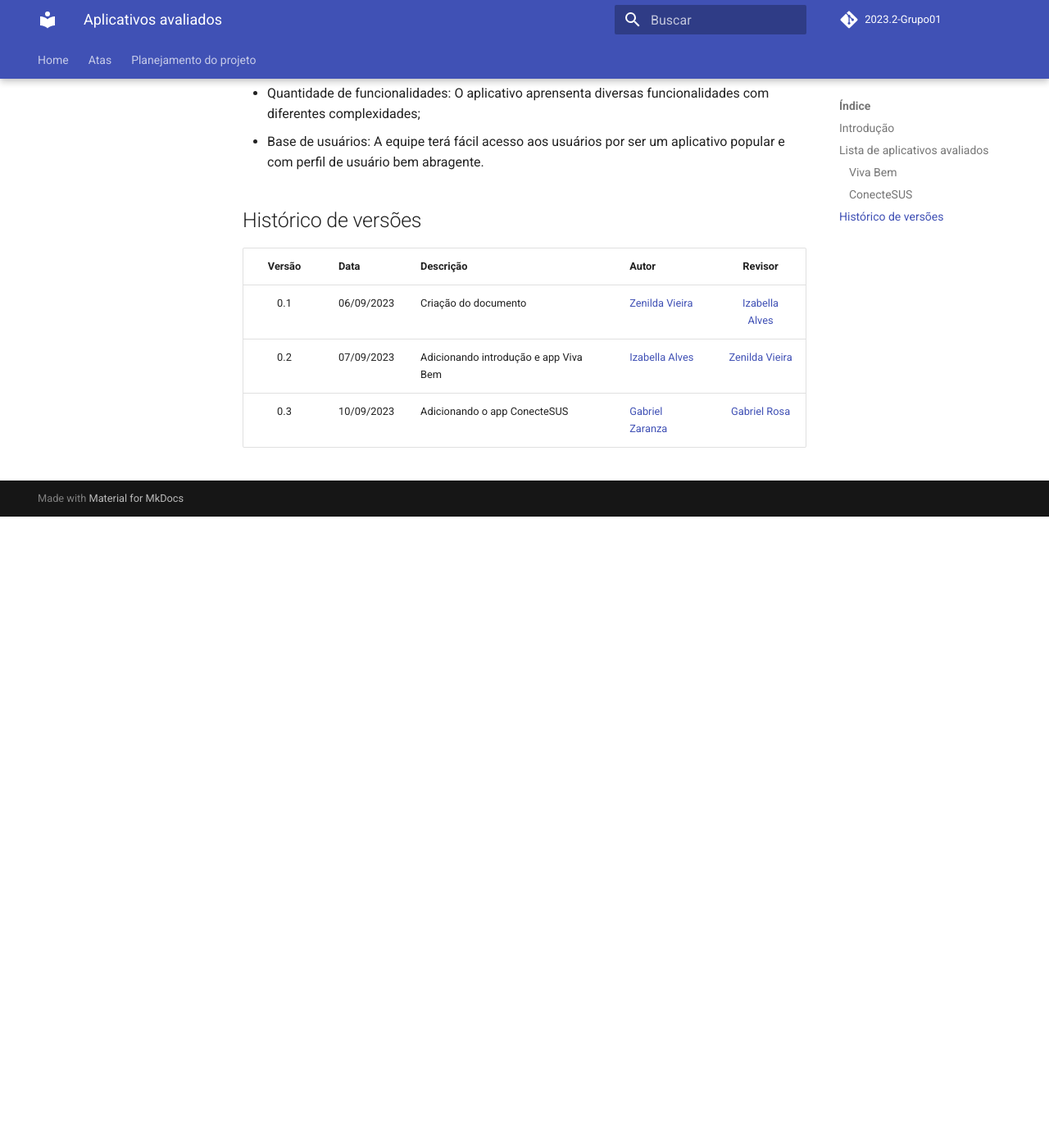
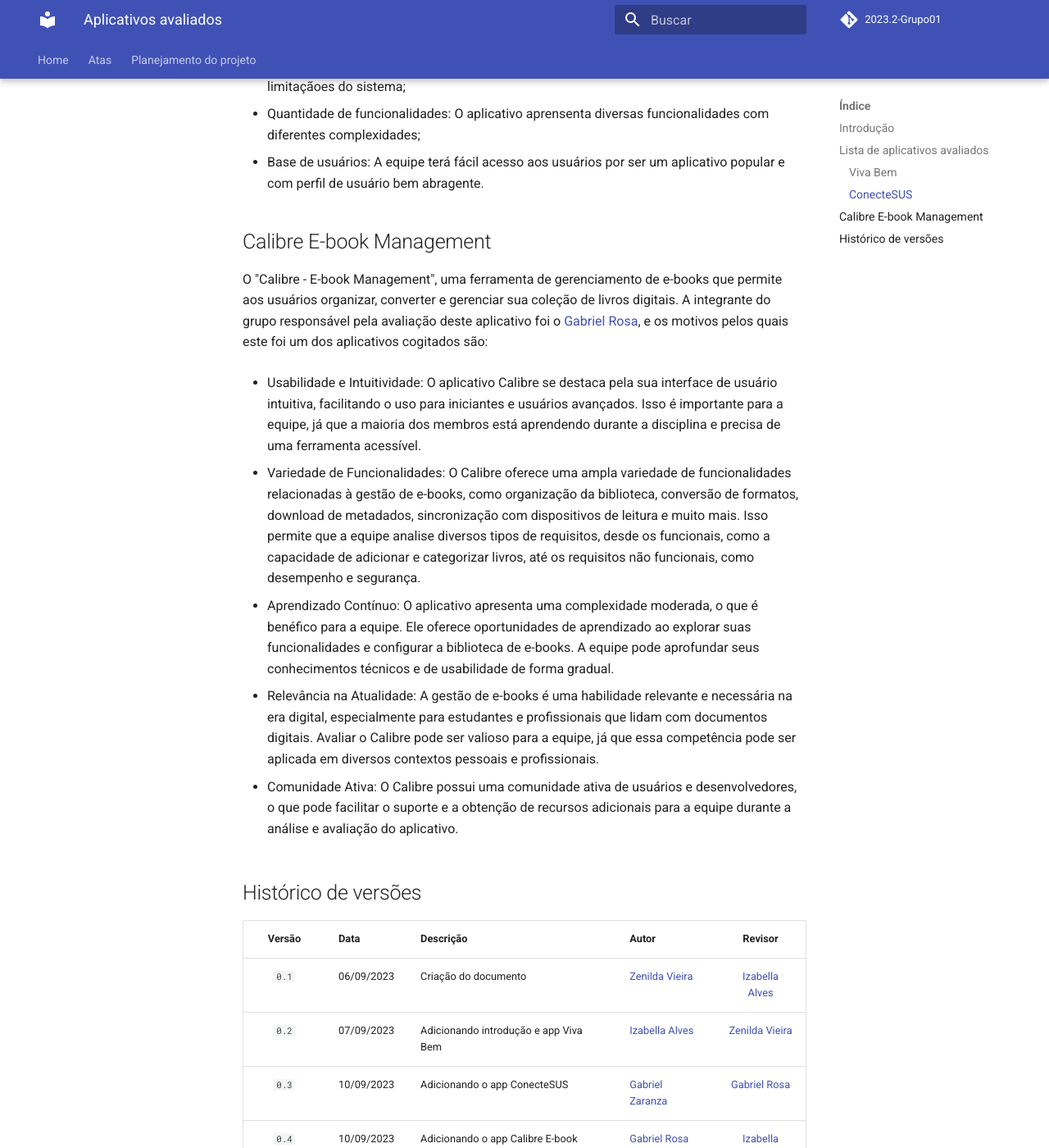
Before and after one commit to Requisitos-de-Software/2023.2-Economia-DF, an MkDocs documentation site: the page built from docs/planejamento do projeto/lista-apps-avaliados.md, in a window 1280 px wide and 1400 px high, scrolled down 1148 px. Shown: the whole window at 82% size. Built offline with MkDocs 1.6.1 and Material for MkDocs 9.7.7, drawn with Linux system fonts in a browser that asks for light colours; comment, search, counter and statistics services are not loaded; before the commit the page ends 1778 px from its top, so only the background shows below that; some of the changed text lies outside the part shown.

Commit message:
subindo calibre e-book na pasta de apps avaliados

```diff
--- a/docs/planejamento do projeto/lista-apps-avaliados.md
+++ b/docs/planejamento do projeto/lista-apps-avaliados.md
@@ -3,7 +3,7 @@
 Na fase inicial do projeto, os estudantes foram convidados a selecionar individualmente aplicativos governamentais ou de código aberto. Essa escolha tinha como propósito apresentar sugestões para o  aplicativo que seria analisado em conjunto pelo grupo durante a disciplina Requisitos de Software. A Tabela 1 fornece detalhes sobre os websites avaliados por cada membro da equipe.
 | Aplicativo avaliado               | Membro que fez a avaliação        |
 | --------------------------- | --------------------------------- |
-|                             |                                   |
+|            Calibre E-book Management                 |           [Gabriel Rosa](https://github.com/gabrielrosa09)                        |
 |     ConecteSUS                        |         [Gabriel Zaranza](https://github.com/GZaranza)                      |
 |Viva Bem                           |[Izabella Alves](https://github.com/izabellaalves)                               |
 |                             |                                   |
@@ -27,9 +27,23 @@ O aplicativo ConecteSUS é uma plataforma do Governo Federal do Brasil para inte
 - Quantidade de funcionalidades: O aplicativo aprensenta diversas funcionalidades com diferentes complexidades;
 - Base de usuários: A equipe terá fácil acesso aos usuários por ser um aplicativo popular e com perfil de usuário bem abragente.
 
+## Calibre E-book Management
+O "Calibre - E-book Management", uma ferramenta de gerenciamento de e-books que permite aos usuários organizar, converter e gerenciar sua coleção de livros digitais. A integrante do grupo responsável pela avaliação deste aplicativo foi o [Gabriel Rosa](https://github.com/gabrielrosa09), e os motivos pelos quais este foi um dos aplicativos cogitados são:
+
+- Usabilidade e Intuitividade: O aplicativo Calibre se destaca pela sua interface de usuário intuitiva, facilitando o uso para iniciantes e usuários avançados. Isso é importante para a equipe, já que a maioria dos membros está aprendendo durante a disciplina e precisa de uma ferramenta acessível.
+
+- Variedade de Funcionalidades: O Calibre oferece uma ampla variedade de funcionalidades relacionadas à gestão de e-books, como organização da biblioteca, conversão de formatos, download de metadados, sincronização com dispositivos de leitura e muito mais. Isso permite que a equipe analise diversos tipos de requisitos, desde os funcionais, como a capacidade de adicionar e categorizar livros, até os requisitos não funcionais, como desempenho e segurança.
+
+- Aprendizado Contínuo: O aplicativo apresenta uma complexidade moderada, o que é benéfico para a equipe. Ele oferece oportunidades de aprendizado ao explorar suas funcionalidades e configurar a biblioteca de e-books. A equipe pode aprofundar seus conhecimentos técnicos e de usabilidade de forma gradual.
+
+- Relevância na Atualidade: A gestão de e-books é uma habilidade relevante e necessária na era digital, especialmente para estudantes e profissionais que lidam com documentos digitais. Avaliar o Calibre pode ser valioso para a equipe, já que essa competência pode ser aplicada em diversos contextos pessoais e profissionais.
+
+- Comunidade Ativa: O Calibre possui uma comunidade ativa de usuários e desenvolvedores, o que pode facilitar o suporte e a obtenção de recursos adicionais para a equipe durante a análise e avaliação do aplicativo.
+
 ##  Histórico de versões
 |Versão|Data|Descrição|Autor|Revisor|
 |:----:|----|---------|-----|:-------:|
-|0.1|06/09/2023|Criação do documento|[Zenilda Vieira](https://github.com/zenildavieira)|[Izabella Alves](https://github.com/izabellaalves)|
-|0.2|07/09/2023|Adicionando introdução e app Viva Bem|[Izabella Alves](https://github.com/izabellaalves)|[Zenilda Vieira](https://github.com/zenildavieira)|
-|0.3|10/09/2023|Adicionando o app ConecteSUS|[Gabriel Zaranza](https://github.com/GZaranza)|[Gabriel Rosa](https://github.com/gabrielrosa09)|
+|`0.1`|06/09/2023|Criação do documento|[Zenilda Vieira](https://github.com/zenildavieira)|[Izabella Alves](https://github.com/izabellaalves)|
+|`0.2`|07/09/2023|Adicionando introdução e app Viva Bem|[Izabella Alves](https://github.com/izabellaalves)|[Zenilda Vieira](https://github.com/zenildavieira)|
+|`0.3`|10/09/2023|Adicionando o app ConecteSUS|[Gabriel Zaranza](https://github.com/GZaranza)|[Gabriel Rosa](https://github.com/gabrielrosa09)|
+|`0.4`| 10/09/2023 | Adicionando o app Calibre E-book | [Gabriel Rosa](https://github.com/gabrielrosa09) | [Izabella Alves](https://github.com/izabellaalves) |
```
